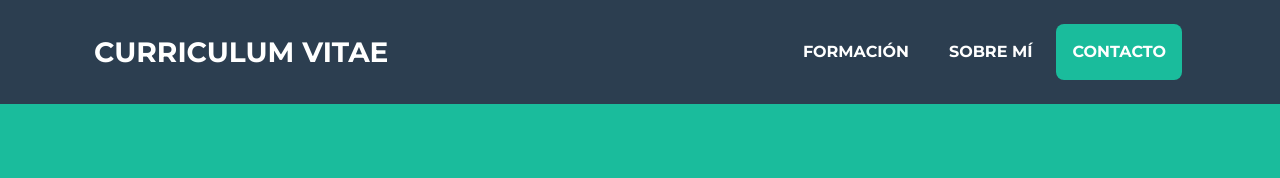
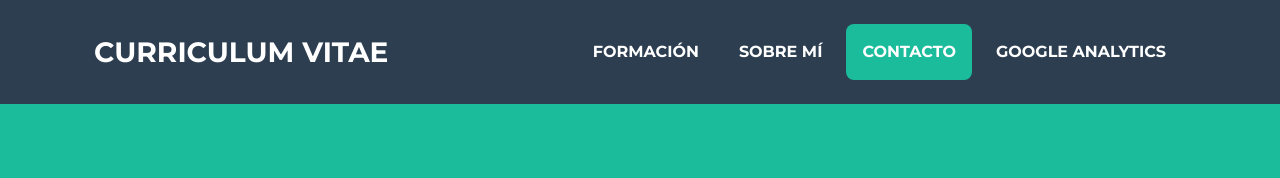
Before and after one commit to VictoriaMorenoLuque/victoriamorenoluque.github.io, a plain HTML site: page index.html in a window 1280 px wide. Shown: the top 178 px of the page. Drawn offline with nearby package versions, Linux system fonts and the light colour scheme.

Commit message:
Update index.html

```diff
--- a/index.html
+++ b/index.html
@@ -90,6 +90,12 @@
                 href="#contact"
                 >Contacto</a
               >
+            </li>
+             <li class="nav-item mx-0 mx-lg-1">
+              <a
+                class="nav-link py-3 px-0 px-lg-3 rounded js-scroll-trigger"
+                href="googleanalytics.html"
+                >Google Analytics</a>
             </li>
           </ul>
         </div>
@@ -371,7 +377,7 @@
         <div class="row">
           <div class="col-lg-8 mx-auto">
             <!-- To configure the contact form email address, go to mail/contact_me.php and update the email address in the PHP file on line 19.-->
-            <form id="contactForm" name="sentMessage" novalidate="novalidate" action="process.php" method="POST">
+            <form id="contactForm" name="sentMessage" novalidate="novalidate">
               <div class="control-group">
                 <div
                   class="form-group floating-label-form-group controls mb-0 pb-2"
```
